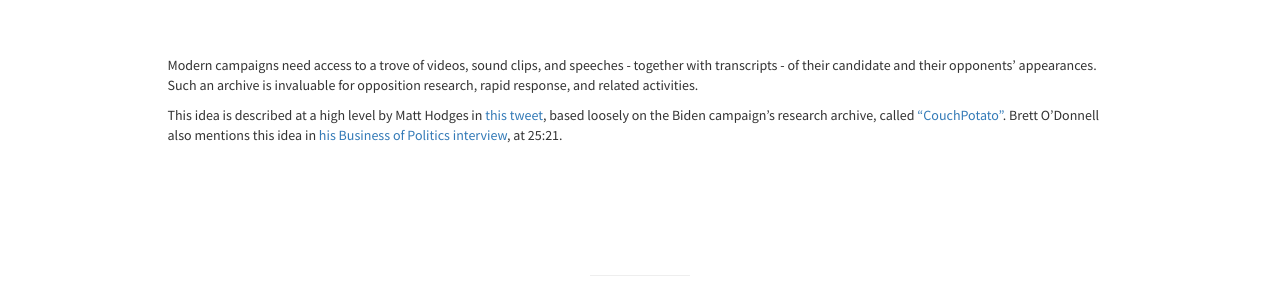
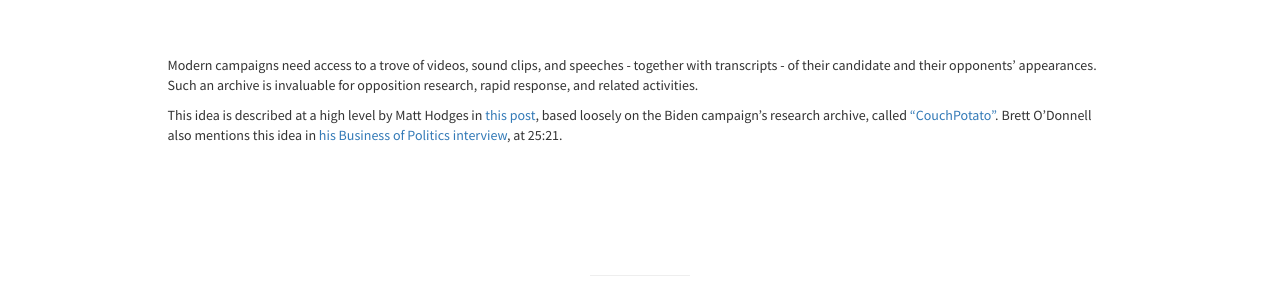
Before and after one commit to codehopelabs/codehopelabs.github.io, a Jekyll site: the page built from _ideas/research-archive.md, in a window 1280 px wide. Shown: the part 245-544 px from the top of the page. Built offline with Jekyll 4.4.1, drawn with Linux system fonts in a browser that asks for light colours.

```diff
--- a/_ideas/research-archive.md
+++ b/_ideas/research-archive.md
@@ -4,4 +4,4 @@ title: Research Archive Service
 
 Modern campaigns need access to a trove of videos, sound clips, and speeches - together with transcripts - of their candidate and their opponents' appearances. Such an archive is invaluable for opposition research, rapid response, and related activities.
 
-This idea is described at a high level by Matt Hodges in [this tweet](https://twitter.com/hodgesmr/status/1573324521477926913), based loosely on the Biden campaign's research archive, called ["CouchPotato"](https://www.infoq.com/presentations/biden-presidential-campaign/). Brett O'Donnell also mentions this idea in [his Business of Politics interview](https://podcast.startupcaucus.com/1833138/10029954-do-debates-still-matter-brett-o-donnell-o-donnell-associates), at 25:21.
+This idea is described at a high level by Matt Hodges in [this post](https://mastodon.social/@MattHodges/109761580797538792), based loosely on the Biden campaign's research archive, called ["CouchPotato"](https://www.infoq.com/presentations/biden-presidential-campaign/). Brett O'Donnell also mentions this idea in [his Business of Politics interview](https://podcast.startupcaucus.com/1833138/10029954-do-debates-still-matter-brett-o-donnell-o-donnell-associates), at 25:21.
```
